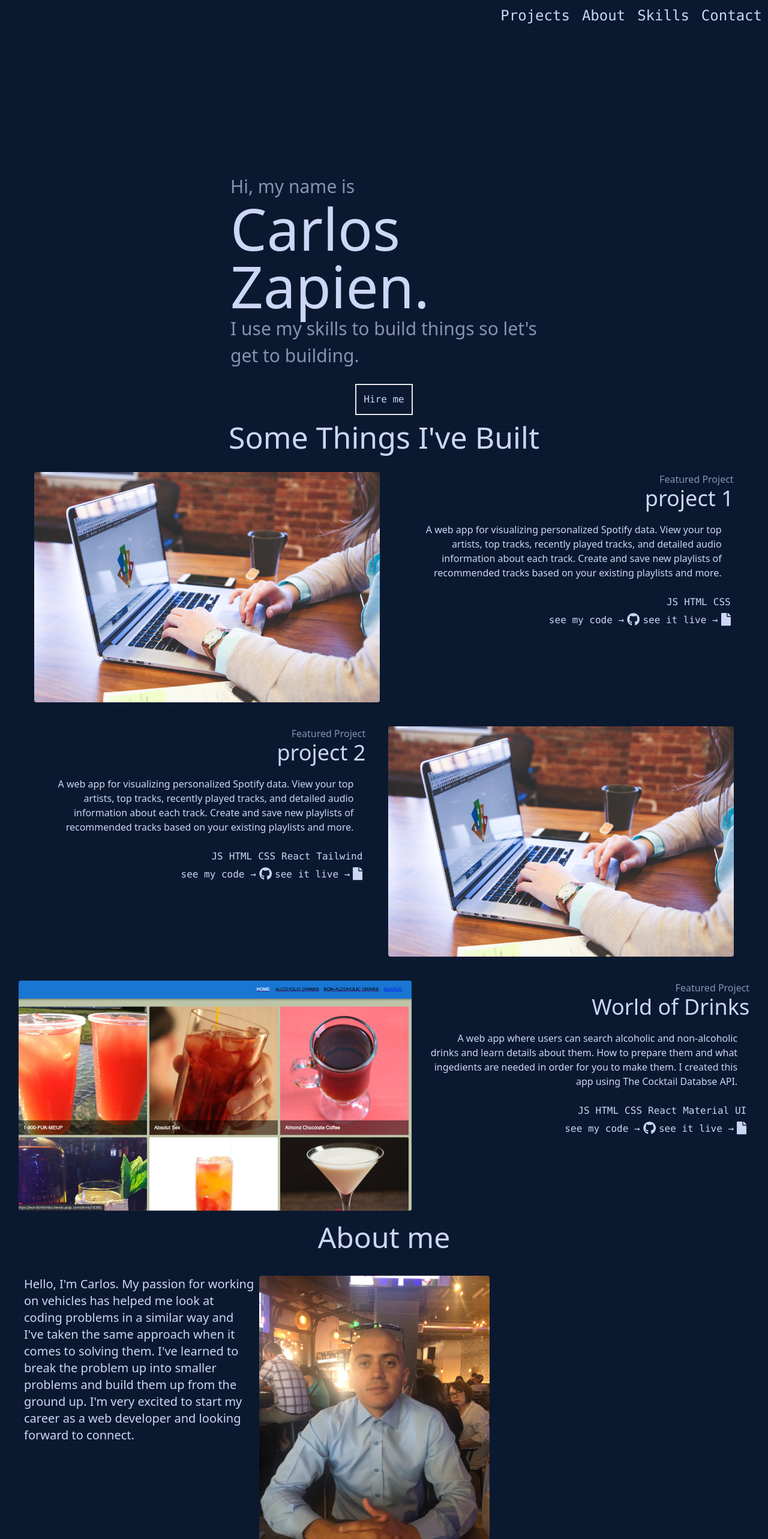
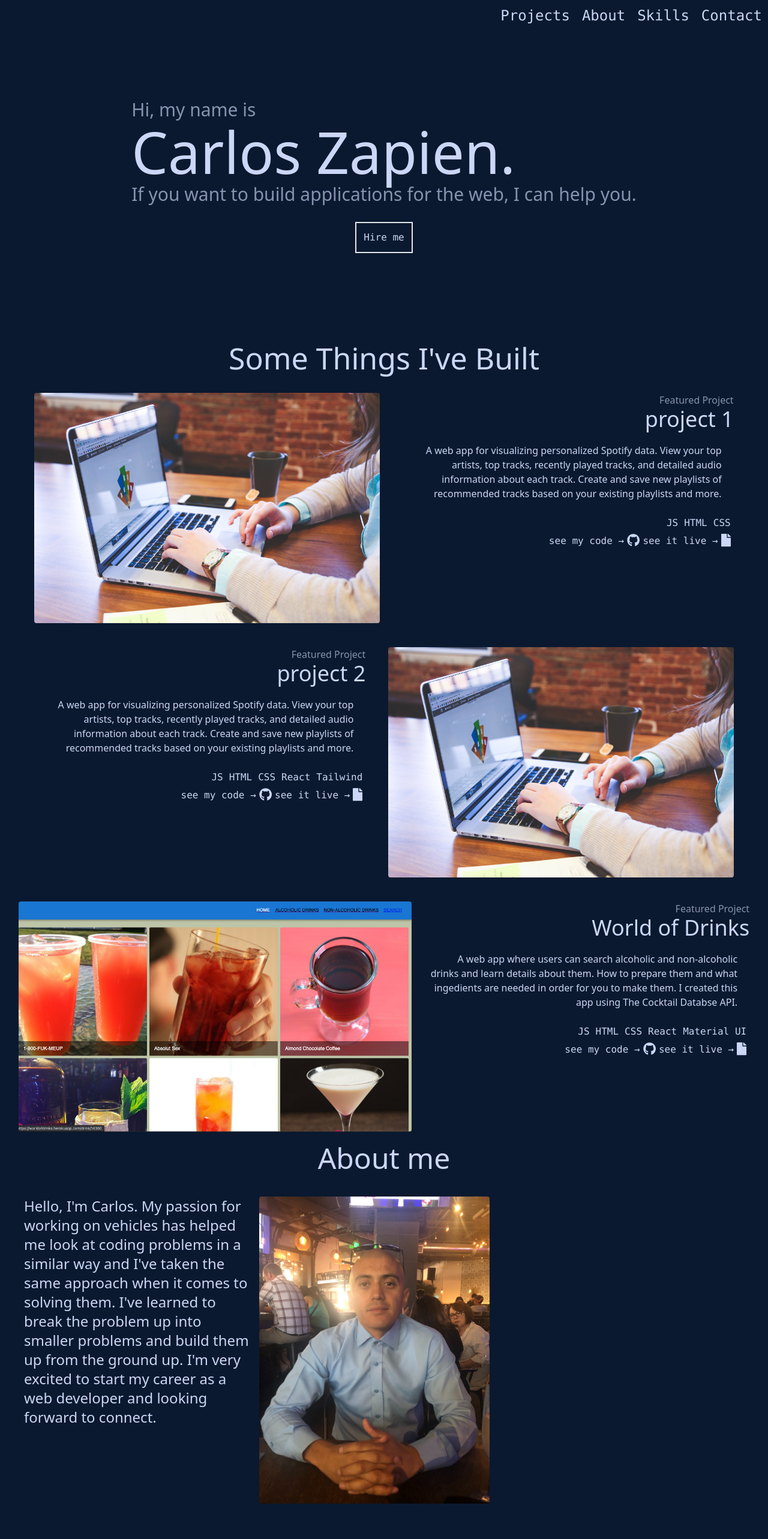
Before and after one commit to cgzapien/carloszapien-portfolio, a React (Create React App) app: page / in a window 1280 px wide. Shown: the top 2566 px of the page at 60% size. Built offline with nearby package versions, Linux system fonts and the light colour scheme.

Commit message:
update styling

```diff
--- a/src/components/About.js
+++ b/src/components/About.js
@@ -7,7 +7,7 @@ const About = () => {
     <div id="about" className="h-screen">
       <h1 className="text-5xl text-center" id="aboutme">About me</h1>
       <div className=" flex p-10 space-x-2 m-auto">
-        <p className=" break-normal text-xl w-96">Hello, I'm Carlos. My passion for working on vehicles has helped me look at coding problems in a similar way and I've taken the same approach when it comes to solving them. I've learned to break the problem up into smaller problems and build them up from the ground up. I'm very excited to start my career as a web developer and looking forward to connect.</p>
+        <p className=" break-normal text-lg sm:text-2xl w-96">Hello, I'm Carlos. My passion for working on vehicles has helped me look at coding problems in a similar way and I've taken the same approach when it comes to solving them. I've learned to break the problem up into smaller problems and build them up from the ground up. I'm very excited to start my career as a web developer and looking forward to connect.</p>
         <div className=" h-80 w-96 " id="image">
         <a href="https://www.linkedin.com/in/carlos-zapien/" target="_blank"rel="noreferrer">
           <img src={me} alt="me" className="rounded-[4px]"/>
--- a/src/components/Main.js
+++ b/src/components/Main.js
@@ -3,11 +3,11 @@ import { Link } from "react-scroll";
 
 export default function Main(){
   return (
-    <div className=" h-full text-center">
-      <div className=" text-left w-fit" id="heading">
+    <div className=" text-center h-fit  md:h-[50vh]">
+      <div className=" text-left w-fit m-auto" id="heading">
         <h1 className="text-[#8892b0] text-[30px]">Hi, my name is</h1>
         <h1 className="text-8xl">Carlos Zapien.</h1>
-        <h1 className="text-[#8892b0] text-[30px] break-normal">I use my skills to build things so let's get to building.</h1>
+        <h1 className="text-[#8892b0] text-[30px] break-normal">If you want to build applications for the web, I can help you.</h1>
       </div>
       <br/>
       {/* <a href="mailto:zapiencg@gmail.com"><button className=" border-2 p-3 hover:text-[#64ffda] hover:border-[#64ffda]">Hire me</button></a> */}
--- a/src/components/Navbar.js
+++ b/src/components/Navbar.js
@@ -5,7 +5,7 @@ import { Link } from "react-scroll";
 const NavBar = () => {
   return (
     <nav className="h-40">
-      <ul className="text-2xl  flex justify-end font-mono">
+      <ul className="text-1xl sm:text-2xl flex justify-end font-mono">
       <Link
         className="hover:cursor-pointer p-[10px] hover:text-[#64ffda]"
         activeClass="active"
--- a/src/index.css
+++ b/src/index.css
@@ -16,6 +16,6 @@ body {
   background-color: white;
   height: 1px;
 } */
-#heading {
+/* #heading {
   margin: 10% 30% 1px;
-}
+} */
```
